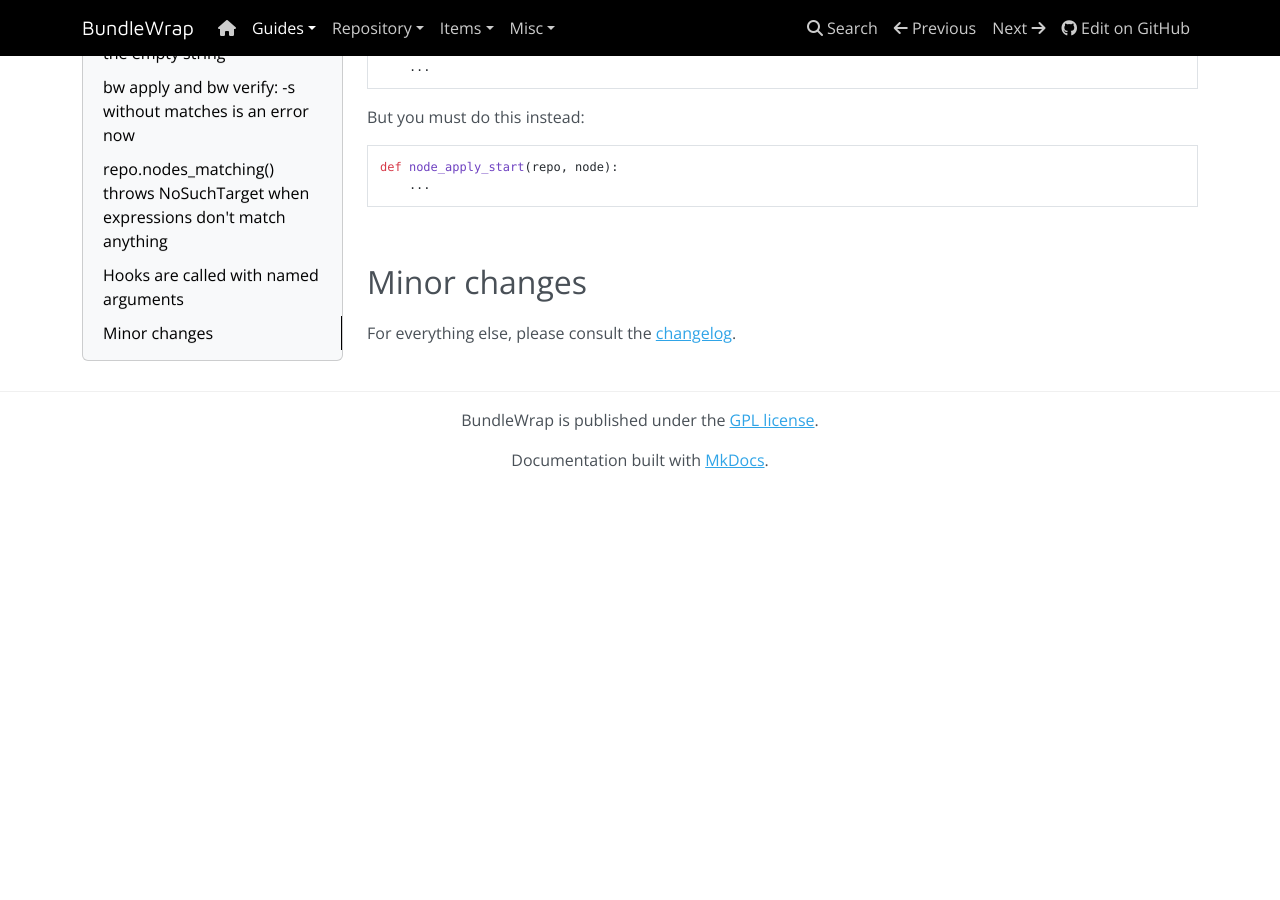
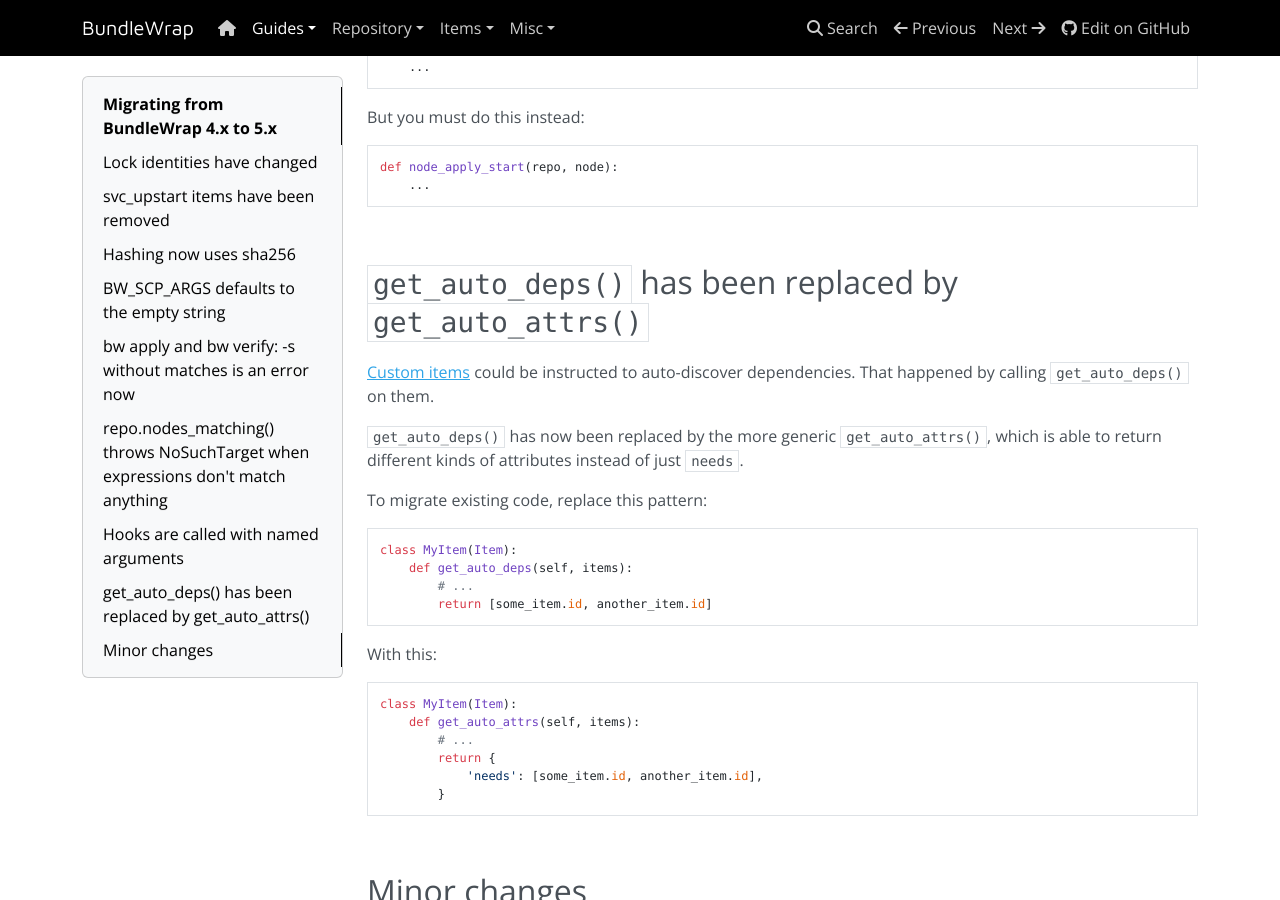
Before and after one commit to bundlewrap/bundlewrap, an MkDocs documentation site: the page built from docs/content/guide/migrate_45.md, in a window 1280 px wide and 900 px high, scrolled down 1798 px. Built offline with MkDocs 1.6.1, drawn with Linux system fonts in a browser that asks for light colours; nearby versions of some CDN libraries; before the commit the page ends 2286 px from its top, so only the background shows below that.

Commit message:
CHANGELOG/migrate_45: `get_auto_deps()` is gone

```diff
--- a/docs/content/guide/migrate_45.md
+++ b/docs/content/guide/migrate_45.md
@@ -70,6 +70,30 @@
 
 <br>
 
+## `get_auto_deps()` has been replaced by `get_auto_attrs()`
+
+[Custom items](dev_item.md) could be instructed to auto-discover dependencies. That happened by calling `get_auto_deps()` on them.
+
+`get_auto_deps()` has now been replaced by the more generic `get_auto_attrs()`, which is able to return different kinds of attributes instead of just `needs`.
+
+To migrate existing code, replace this pattern:
+
+    class MyItem(Item):
+        def get_auto_deps(self, items):
+            # ...
+            return [some_item.id, another_item.id]
+
+With this:
+
+    class MyItem(Item):
+        def get_auto_attrs(self, items):
+            # ...
+            return {
+                'needs': [some_item.id, another_item.id],
+            }
+
+<br>
+
 ## Minor changes
 
 For everything else, please consult the [changelog](https://github.com/bundlewrap/bundlewrap/blob/master/CHANGELOG.md#500).
```
Also changed, not shown: CHANGELOG.md.
